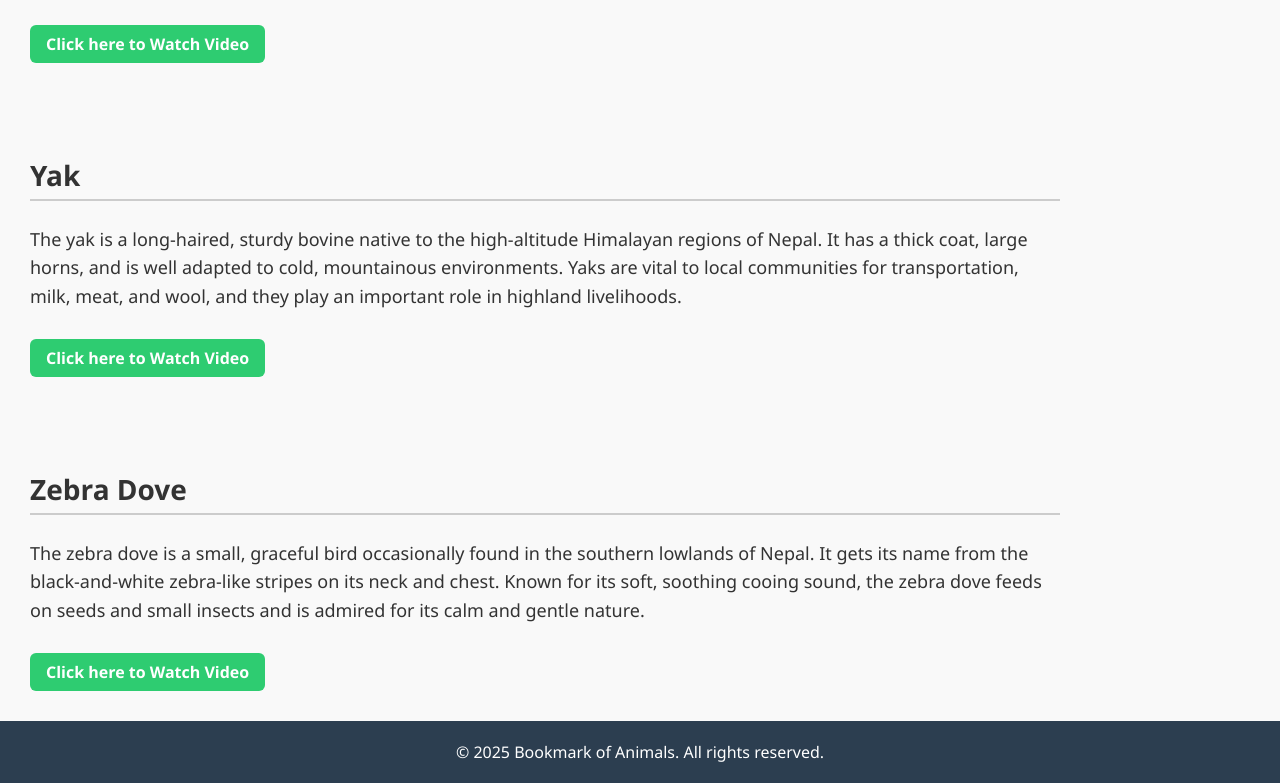
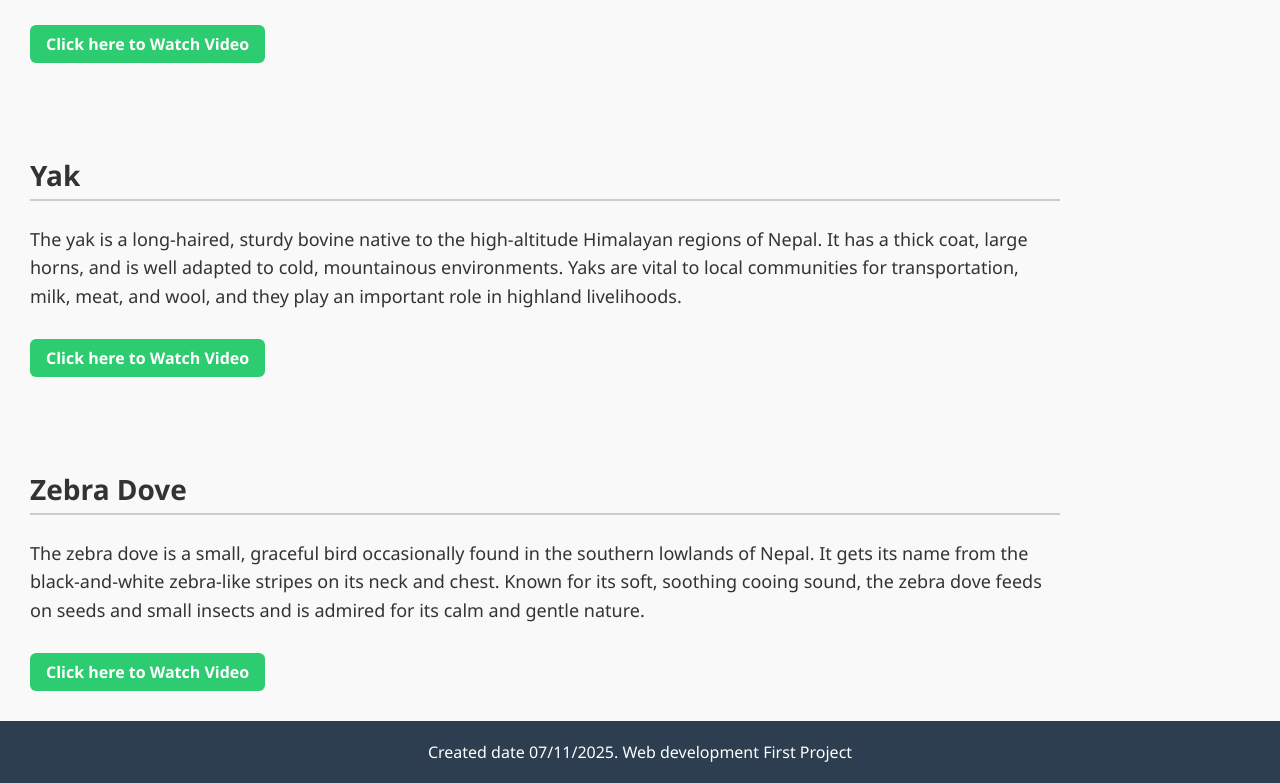
Before and after one commit to bibekkumarchaudhary387/Animal-Bookmark, a plain HTML site: page index.html in a window 1280 px wide. Shown: the part 7461-8244 px from the top of the page. Drawn offline with Linux system fonts and the light colour scheme.

Commit message:
index.html
updating footer

```diff
--- a/index.html
+++ b/index.html
@@ -422,6 +422,6 @@
       >
     </main>
 
-    <footer>&copy; 2025 Bookmark of Animals. All rights reserved.</footer>
+    <footer>Created date 07/11/2025. Web development First Project</footer>
   </body>
 </html>
```
